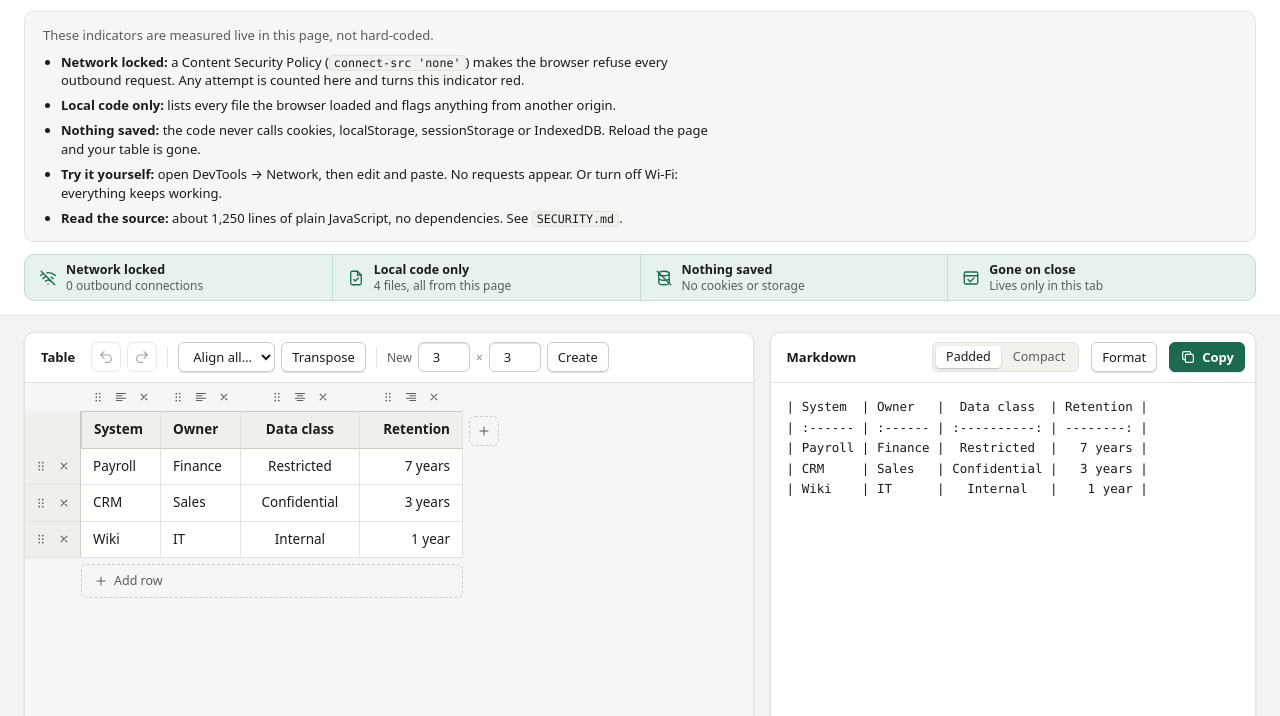
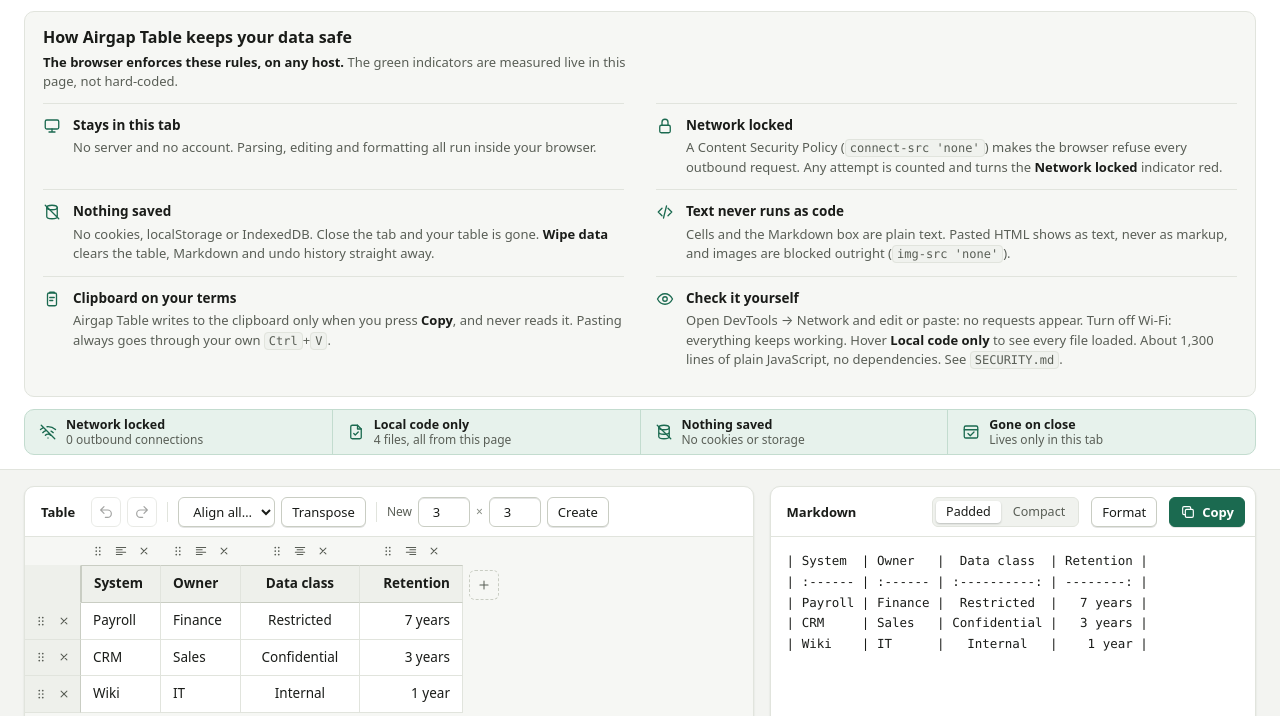
Before and after one commit to ikelaiah/airgap-table, a website: page index.html in a window 1280 px wide. Both pictures are taken after a click on the button "How to verify". Shown: the part 71-787 px from the top of the page. Drawn offline with Linux system fonts and the light colour scheme.

Commit message:
feat(ui):add data safety notice cards and fix security claims

```diff
--- a/css/style.css
+++ b/css/style.css
@@ -153,8 +153,24 @@ h1 { font-size: 17px; font-weight: 650; letter-spacing: -0.01em; line-height: 1.
   border: 1px solid var(--line);
   border-radius: var(--radius);
 }
-.verify p { color: var(--muted); margin-bottom: 8px; }
-.verify ul { margin: 0; padding-left: 18px; display: grid; gap: 6px; max-width: 90ch; }
+.verify h2 { font-size: 16px; font-weight: 650; margin-bottom: 4px; }
+.verify-lead { color: var(--muted); margin-bottom: 12px; max-width: 80ch; }
+.verify-lead strong { color: var(--fg); }
+.safety-grid {
+  list-style: none;
+  margin: 0;
+  padding: 0;
+  display: grid;
+  grid-template-columns: repeat(2, minmax(0, 1fr));
+  column-gap: 32px;
+}
+.safety-grid li { display: flex; gap: 12px; padding: 12px 0; border-top: 1px solid var(--line); }
+.safety-grid svg { color: var(--accent); width: 18px; height: 18px; margin-top: 1px; }
+.safety-grid h3 { font-size: 13.5px; font-weight: 600; margin: 0 0 3px; }
+.safety-grid p { color: var(--muted); line-height: 1.5; }
+.safety-grid strong { color: var(--fg); font-weight: 600; }
+.verify code, .verify kbd { font-family: var(--mono); font-size: 12px; padding: 1px 4px; background: var(--sunk); border: 1px solid var(--line); border-radius: 4px; }
+@media (max-width: 760px) { .safety-grid { grid-template-columns: 1fr; } }
 
 /* ---------- workspace ---------- */
 .workspace {
--- a/index.html
+++ b/index.html
@@ -48,16 +48,36 @@
       </button>
     </div>
 
-    <div id="verify" class="verify" hidden>
-      <p>These indicators are measured live in this page, not hard-coded.</p>
-      <ul>
-        <li><strong>Network locked:</strong> a Content Security Policy (<code>connect-src 'none'</code>) makes the browser refuse every outbound request. Any attempt is counted here and turns this indicator red.</li>
-        <li><strong>Local code only:</strong> lists every file the browser loaded and flags anything from another origin.</li>
-        <li><strong>Nothing saved:</strong> the code never calls cookies, localStorage, sessionStorage or IndexedDB. Reload the page and your table is gone.</li>
-        <li><strong>Try it yourself:</strong> open DevTools → Network, then edit and paste. No requests appear. Or turn off Wi‑Fi: everything keeps working.</li>
-        <li><strong>Read the source:</strong> about 1,250 lines of plain JavaScript, no dependencies. See <code>SECURITY.md</code>.</li>
+    <section id="verify" class="verify" aria-labelledby="verify-title" hidden>
+      <h2 id="verify-title">How Airgap Table keeps your data safe</h2>
+      <p class="verify-lead"><strong>The browser enforces these rules, on any host.</strong> The green indicators are measured live in this page, not hard-coded.</p>
+      <ul class="safety-grid">
+        <li>
+          <svg viewBox="0 0 24 24" aria-hidden="true"><rect x="3" y="4" width="18" height="12" rx="2"/><path d="M8 20h8M12 16v4"/></svg>
+          <div><h3>Stays in this tab</h3><p>No server and no account. Parsing, editing and formatting all run inside your browser.</p></div>
+        </li>
+        <li>
+          <svg viewBox="0 0 24 24" aria-hidden="true"><rect x="5" y="11" width="14" height="10" rx="2"/><path d="M8 11V7a4 4 0 0 1 8 0v4"/></svg>
+          <div><h3>Network locked</h3><p>A Content Security Policy (<code>connect-src 'none'</code>) makes the browser refuse every outbound request. Any attempt is counted and turns the <strong>Network locked</strong> indicator red.</p></div>
+        </li>
+        <li>
+          <svg viewBox="0 0 24 24" aria-hidden="true"><ellipse cx="12" cy="6" rx="7" ry="3"/><path d="M5 6v12c0 1.7 3.1 3 7 3s7-1.3 7-3V6M3 3l18 18"/></svg>
+          <div><h3>Nothing saved</h3><p>No cookies, localStorage or IndexedDB. Close the tab and your table is gone. <strong>Wipe data</strong> clears the table, Markdown and undo history straight away.</p></div>
+        </li>
+        <li>
+          <svg viewBox="0 0 24 24" aria-hidden="true"><path d="M8 7l-5 5 5 5M16 7l5 5-5 5M14 4l-4 16"/></svg>
+          <div><h3>Text never runs as code</h3><p>Cells and the Markdown box are plain text. Pasted HTML shows as text, never as markup, and images are blocked outright (<code>img-src 'none'</code>).</p></div>
+        </li>
+        <li>
+          <svg viewBox="0 0 24 24" aria-hidden="true"><rect x="6" y="4" width="12" height="17" rx="2"/><path d="M9 4V3h6v1M9 10h6M9 14h4"/></svg>
+          <div><h3>Clipboard on your terms</h3><p>Airgap Table writes to the clipboard only when you press <strong>Copy</strong>, and never reads it. Pasting always goes through your own <kbd>Ctrl</kbd>+<kbd>V</kbd>.</p></div>
+        </li>
+        <li>
+          <svg viewBox="0 0 24 24" aria-hidden="true"><path d="M2 12s3.6-7 10-7 10 7 10 7-3.6 7-10 7S2 12 2 12z"/><circle cx="12" cy="12" r="3"/></svg>
+          <div><h3>Check it yourself</h3><p>Open DevTools → Network and edit or paste: no requests appear. Turn off Wi‑Fi: everything keeps working. Hover <strong>Local code only</strong> to see every file loaded. About 1,300 lines of plain JavaScript, no dependencies. See <code>SECURITY.md</code>.</p></div>
+        </li>
       </ul>
-    </div>
+    </section>
   </header>
 
   <main class="workspace">
```
Also changed, not shown: SECURITY.md (+2 -2 lines).
